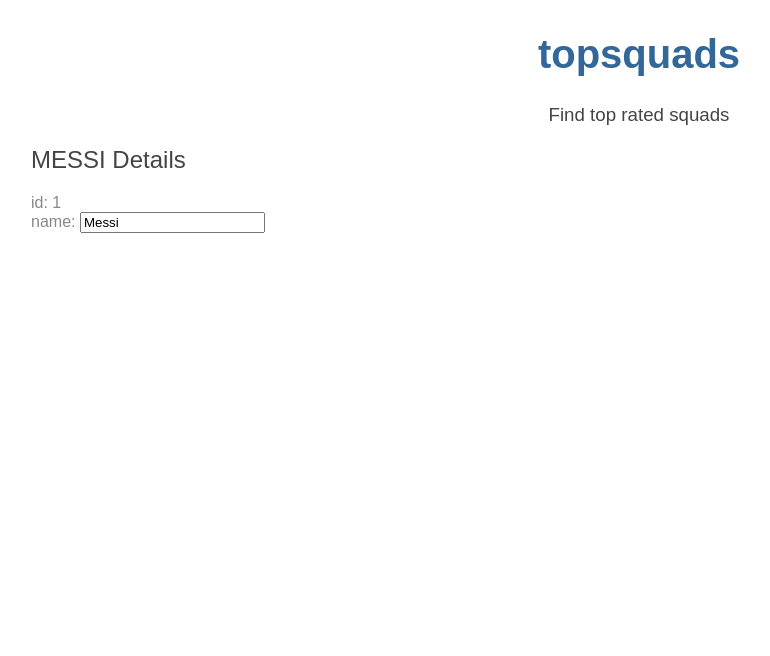
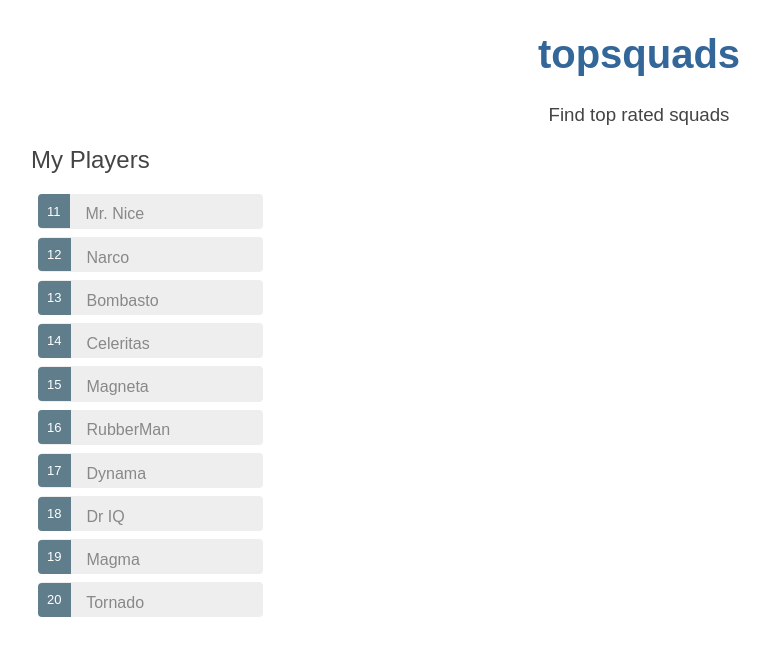
Before and after one commit to junioredmar/topsquads, an Angular app: page / in a window 1280 px wide. Shown: the top 656 px of the page, without its empty margins (1-771 px from the left). Built offline with nearby package versions, Linux system fonts and the light colour scheme.

Commit message:
click Event, dynamic css class, ngModel, ngFor, ngIf

```diff
--- a/src/app/app.module.ts
+++ b/src/app/app.module.ts
@@ -3,7 +3,7 @@ import { NgModule } from '@angular/core';
 
 import { AppRoutingModule } from './app-routing.module';
 import { AppComponent } from './app.component';
-import { PlayersComponent } from './players/players.component';
+import { PlayersComponent } from './components/players/players.component';
 import { FormsModule } from '@angular/forms';
 
 @NgModule({
--- /dev/null
+++ b/src/app/components/players/players.component.html
@@ -0,0 +1,18 @@
+<h2>My Players</h2>
+<ul class="players">
+  <li *ngFor="let player of players" (click)="onSelect(player)" [class.selected]="player === selectedPlayer">
+    <span class="badge">{{player.id}}</span> {{player.name}}
+  </li>
+</ul>
+<div *ngIf="selectedPlayer">
+  <h2>{{selectedPlayer.name | uppercase}} Details</h2>
+  <div>
+    <span>id: </span>{{selectedPlayer.id}}
+  </div>
+  <div>
+    <label>
+      name:
+      <input [(ngModel)]="selectedPlayer.name" placeholder="name">
+    </label>
+  </div>
+</div>
--- /dev/null
+++ b/src/app/components/players/players.component.scss
@@ -0,0 +1,48 @@
+/* playersComponent's private CSS styles */
+  .selected {
+    background-color: #CFD8DC !important;
+    color: white;
+  }
+  .players {
+    margin: 0 0 2em 0;
+    list-style-type: none;
+    padding: 0;
+    width: 15em;
+  }
+  .players li {
+    cursor: pointer;
+    position: relative;
+    left: 0;
+    background-color: #EEE;
+    margin: .5em;
+    padding: .3em 0;
+    height: 1.6em;
+    border-radius: 4px;
+  }
+  .players li.selected:hover {
+    background-color: #BBD8DC !important;
+    color: white;
+  }
+  .players li:hover {
+    color: #607D8B;
+    background-color: #DDD;
+    left: .1em;
+  }
+  .players .text {
+    position: relative;
+    top: -3px;
+  }
+  .players .badge {
+    display: inline-block;
+    font-size: small;
+    color: white;
+    padding: 0.8em 0.7em 0 0.7em;
+    background-color: #607D8B;
+    line-height: 1em;
+    position: relative;
+    left: -1px;
+    top: -4px;
+    height: 1.8em;
+    margin-right: .8em;
+    border-radius: 4px 0 0 4px;
+  }
--- a/src/app/players/players.component.ts
+++ b/src/app/components/players/players.component.ts
@@ -1,5 +1,6 @@
 import { Component, OnInit } from '@angular/core';
-import { Player } from '../player';
+import { Player } from '../../models/player';
+import { PLAYERS } from '../../mocks/mock-players'
 
 @Component({
   selector: 'app-players',
@@ -8,10 +9,8 @@ import { Player } from '../player';
 })
 export class PlayersComponent implements OnInit {
 
-  player: Player = {
-    id: 1,
-    name: 'Messi'
-  }
+  players = PLAYERS;
+  selectedPlayer: Player;
 
   constructor() {
     //Constructors should do no more than set the initial local variables to simple values.
@@ -21,4 +20,7 @@ export class PlayersComponent implements OnInit {
     //Here is a good place for a component to fetch its initial data.
   }
 
+  onSelect(player: Player): void {
+    this.selectedPlayer = player;
+  }
 }
--- /dev/null
+++ b/src/app/mocks/mock-players.ts
@@ -0,0 +1,14 @@
+import { Player } from '../models/player'
+
+export const PLAYERS: Player[] = [
+    { id: 11, name: 'Mr. Nice' },
+    { id: 12, name: 'Narco' },
+    { id: 13, name: 'Bombasto' },
+    { id: 14, name: 'Celeritas' },
+    { id: 15, name: 'Magneta' },
+    { id: 16, name: 'RubberMan' },
+    { id: 17, name: 'Dynama' },
+    { id: 18, name: 'Dr IQ' },
+    { id: 19, name: 'Magma' },
+    { id: 20, name: 'Tornado' }
+];
--- a/src/app/players/players.component.html
+++ /dev/null
@@ -1,10 +0,0 @@
-<h2>{{player.name | uppercase}} Details</h2>
-<div>
-  <span>id: </span>{{player.id}}
-</div>
-<div>
-  <label>
-    name:
-    <input [(ngModel)]="player.name" placeholder="name">
-  </label>
-</div>
```
Also changed, not shown: src/app/models/player.ts (renamed from src/app/player.ts), src/app/players/players.component.scss (deleted), 1 other file (tests, documents, lock files or other folders).
